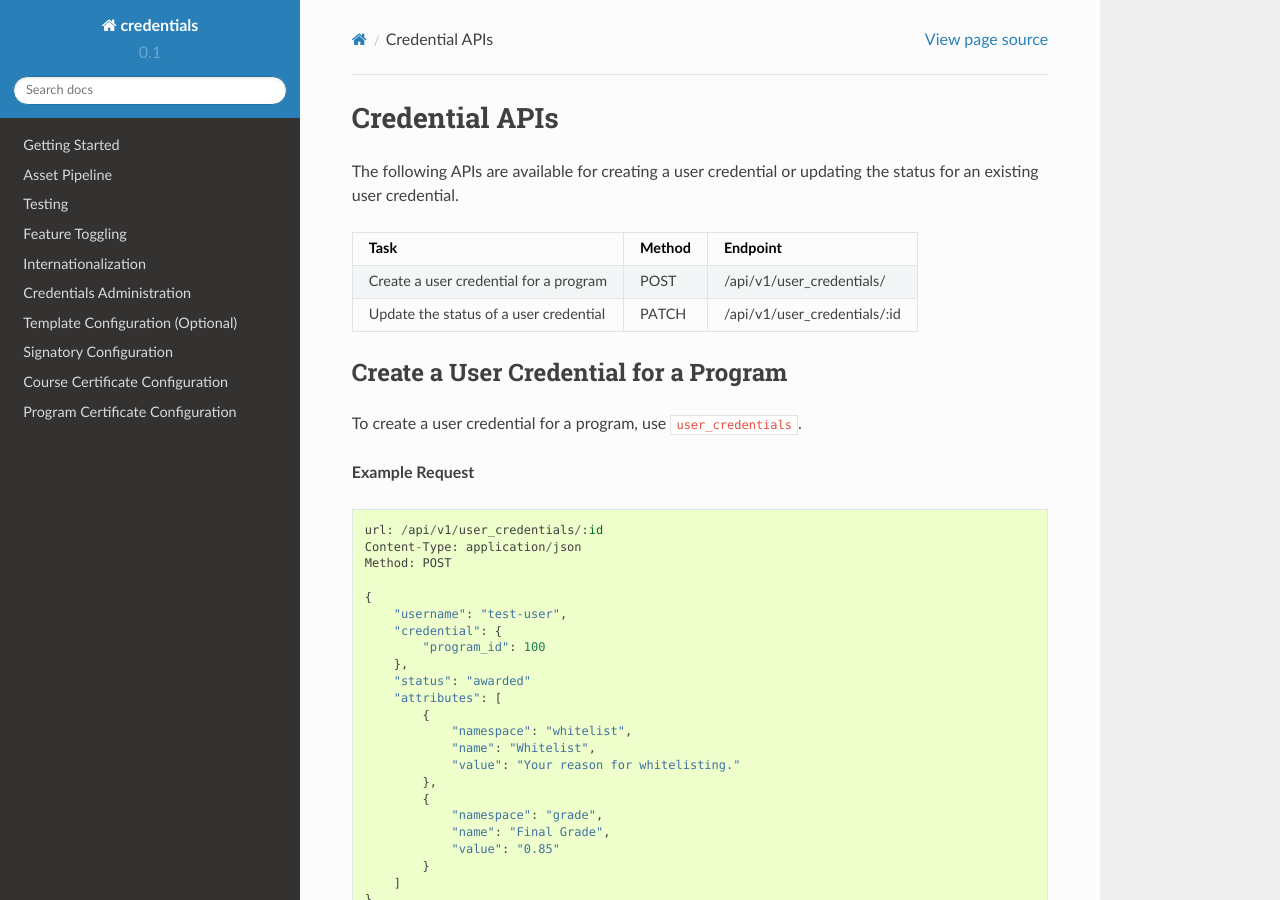
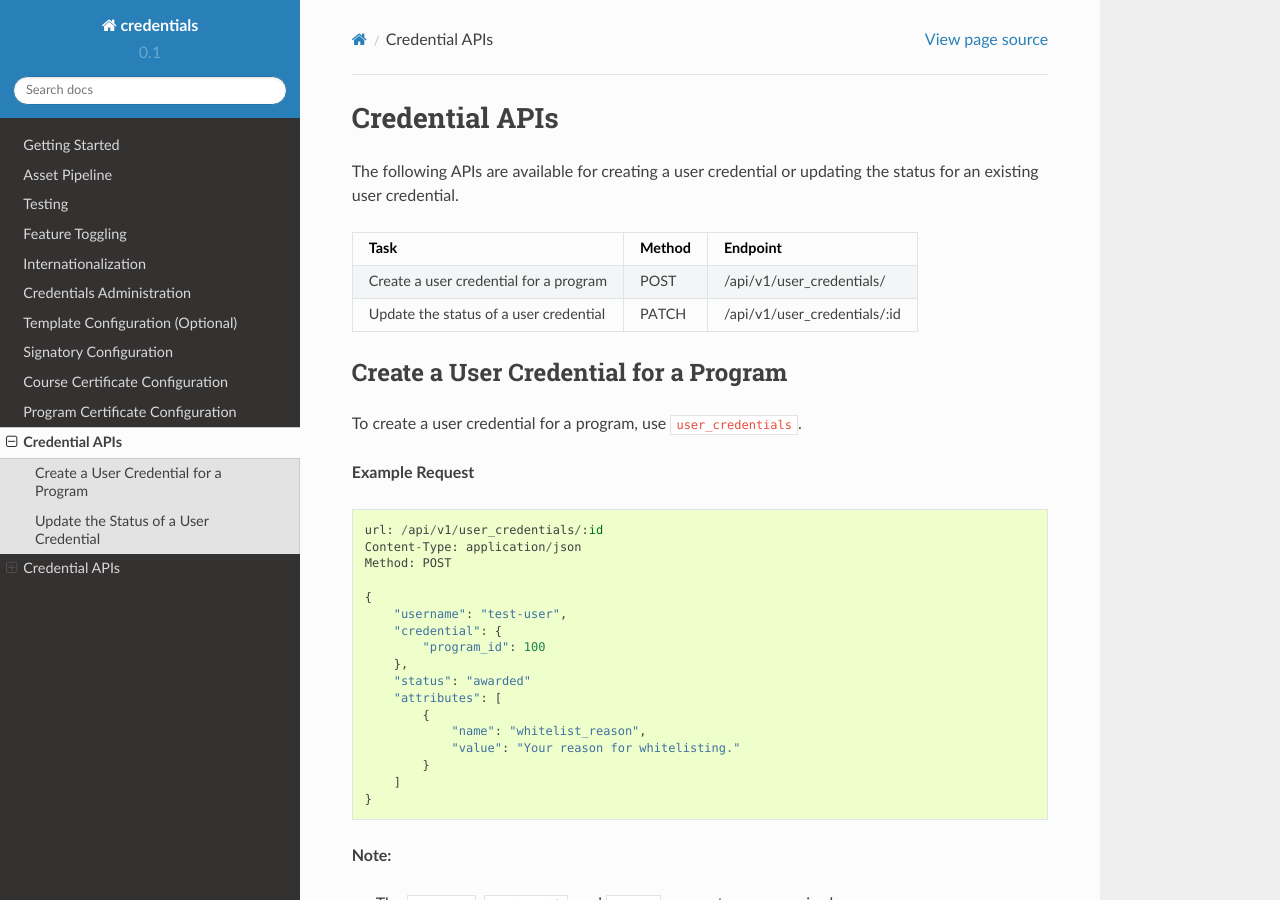
Before and after one commit to openedx/credentials, a Sphinx documentation site: the page built from docs/credentials_api.rst, in a window 1280 px wide and 900 px high. Built offline with Sphinx 7.4.7 and the Read the Docs theme 2.0.0, drawn with Linux system fonts in a browser that asks for light colours; pages that are not in the unit, such as notebooks, are missing from menus; some of the changed text lies outside the part shown.

Commit message:
removed field `namespace` from credential attributes. ECOM-3418

```diff
--- a/docs/credential_api.rst
+++ b/docs/credentials_api.rst
@@ -33,14 +33,8 @@
         "status": "awarded"
         "attributes": [
             {
-                "namespace": "whitelist",
-                "name": "Whitelist",
+                "name": "whitelist_reason",
                 "value": "Your reason for whitelisting."
-            },
-            {
-                "namespace": "grade",
-                "name": "Final Grade",
-                "value": "0.85"
             }
         ]
     }
@@ -122,14 +116,8 @@
         "uuid": "a2810ab0-c084-43de-a9db-fa484fcc82bc",
         "attributes": [
             {
-                "namespace": "whitelist",
-                "name": "Whitelist",
+                "name": "whitelist_reason",
                 "value": "Your reason for whitelisting."
-            },
-            {
-                "namespace": "grade",
-                "name": "Final Grade",
-                "value": "0.85"
             }
         ],
         "created": "2015-12-17T09:28:35.075376Z",
@@ -183,8 +171,7 @@
                 "uuid": "a2810ab0-c084-43de-a9db-fa484fcc82bc",
                 "attributes": [
                     {
-                        "namespace": "whitelist",
-                        "name": "Whitelist",
+                        "name": "whitelist_reason",
                         "value": "Your reason for whitelisting."
                     }
                 ],
@@ -247,8 +234,7 @@
                 "uuid": "bbed53ff-9d5f-4bf0-9289-2fe94fda4363",
                 "attributes": [
                     {
-                        "namespace": "whitelist",
-                        "name": "Whitelist",
+                        "name": "whitelist_reason",
                         "value": "Your reason for whitelisting."
                     }
                 ],
@@ -307,8 +293,7 @@
                 "uuid": "a2810ab0-c084-43de-a9db-fa484fcc82bc",
                 "attributes": [
                     {
-                        "namespace": "whitelist",
-                        "name": "Whitelist",
+                        "name": "whitelist_reason",
                         "value": "Your reason for whitelisting."
                     }
                 ],
```
Also changed, not shown: 11 other files.
